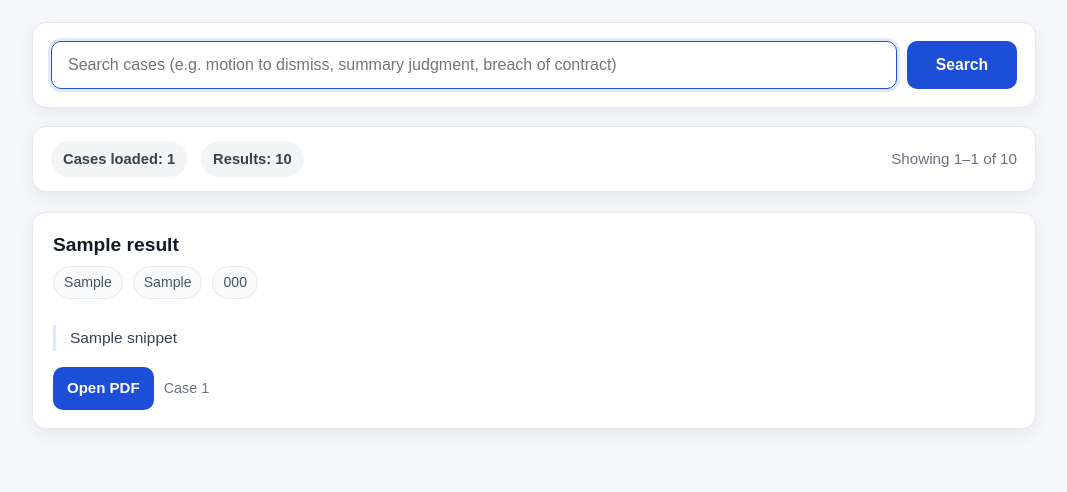
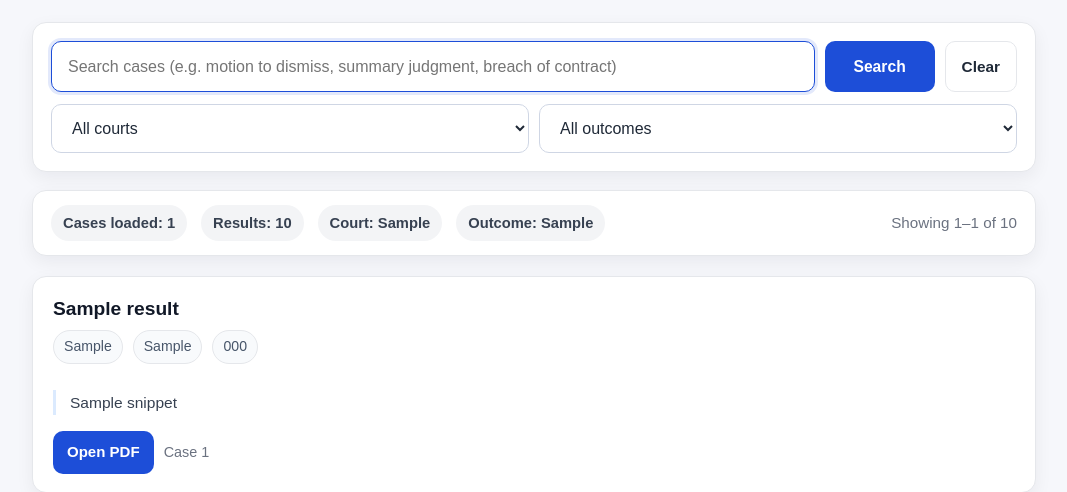
Before and after one commit to nhpcorp35/legal-ai, a Flask app: template templates/index.html in a window 1280 px wide. Shown: the part 94-586 px from the top of the page, without its empty margins (106-1173 px from the left). Run offline with Flask 3, Linux system fonts and the light colour scheme; the template is opened without the code that fills it: most values are stand-ins (such as "Sample title", 1, 10 or a date in 2020).

Commit message:
add court and outcome filters

```diff
--- a/app.py
+++ b/app.py
@@ -203,8 +203,8 @@ def load_rows():
             claims_text = r.get("claims_text", "")
             relief_text = r.get("relief_text", "")
             summary_text = r.get("summary", "")
-            court_text = r.get("court", "")
-            outcome_text = r.get("outcome", "")
+            court_text = normalize_space(r.get("court", ""))
+            outcome_text = normalize_space(r.get("outcome", ""))
             judges_text = r.get("judges", "")
 
             title_norm = normalize_text(title)
@@ -231,7 +231,9 @@ def load_rows():
                 "title": title,
                 "title_norm": title_norm,
                 "court": court_text,
+                "court_norm": normalize_text(court_text),
                 "outcome": outcome_text,
+                "outcome_norm": normalize_text(outcome_text),
                 "judges_text": judges_text,
                 "summary": summary_text,
                 "pdf_filename": pdf_file,
@@ -488,6 +490,31 @@ def search_rows(rows, query):
 
 
 # =========================
+# Filters
+# =========================
+
+def get_filter_options(rows):
+    courts = sorted({r["court"] for r in rows if normalize_space(r.get("court", ""))})
+    outcomes = sorted({r["outcome"] for r in rows if normalize_space(r.get("outcome", ""))})
+    return courts, outcomes
+
+
+def apply_filters(rows, court_filter, outcome_filter):
+    court_norm = normalize_text(court_filter)
+    outcome_norm = normalize_text(outcome_filter)
+
+    filtered = rows
+
+    if court_norm:
+        filtered = [r for r in filtered if r.get("court_norm", "") == court_norm]
+
+    if outcome_norm:
+        filtered = [r for r in filtered if r.get("outcome_norm", "") == outcome_norm]
+
+    return filtered
+
+
+# =========================
 # Pagination
 # =========================
 
@@ -533,10 +560,15 @@ def healthz():
 @app.route("/")
 def index():
     query = normalize_space(request.args.get("q", ""))
+    court_filter = normalize_space(request.args.get("court", ""))
+    outcome_filter = normalize_space(request.args.get("outcome", ""))
     page = safe_int(request.args.get("page", "1"))
 
     rows = get_rows()
-    filtered = search_rows(rows, query)
+    court_options, outcome_options = get_filter_options(rows)
+
+    searched = search_rows(rows, query)
+    filtered = apply_filters(searched, court_filter, outcome_filter)
     pager = paginate(filtered, page)
     terms = tokenize_query(query)
 
@@ -565,6 +597,10 @@ def index():
         "index.html",
         results=display,
         query=query,
+        court_filter=court_filter,
+        outcome_filter=outcome_filter,
+        court_options=court_options,
+        outcome_options=outcome_options,
         pager=pager,
         total_loaded=len(rows),
         load_error=APP_STATE["load_error"],
--- a/templates/index.html
+++ b/templates/index.html
@@ -69,14 +69,25 @@
     }
 
     .search-form {
+      display: grid;
+      gap: 12px;
+    }
+
+    .search-row {
       display: flex;
       gap: 10px;
       flex-wrap: wrap;
     }
 
-    .search-input {
-      flex: 1 1 680px;
-      min-width: 240px;
+    .filter-row {
+      display: flex;
+      gap: 10px;
+      flex-wrap: wrap;
+    }
+
+    .search-input,
+    .filter-select {
+      min-width: 220px;
       padding: 14px 16px;
       border: 1px solid #cfd6e4;
       border-radius: 10px;
@@ -85,7 +96,16 @@
       background: #fff;
     }
 
-    .search-input:focus {
+    .search-input {
+      flex: 1 1 680px;
+    }
+
+    .filter-select {
+      flex: 1 1 240px;
+    }
+
+    .search-input:focus,
+    .filter-select:focus {
       outline: none;
       border-color: var(--accent);
       box-shadow: 0 0 0 3px rgba(29, 78, 216, 0.12);
@@ -324,7 +344,8 @@
       }
 
       .search-btn,
-      .clear-btn {
+      .clear-btn,
+      .filter-select {
         width: 100%;
       }
 
@@ -343,6 +364,7 @@
 
     <div class="search-card">
       <form class="search-form" method="get" action="/">
+        <div class="search-row">
           <input
             class="search-input"
             type="text"
@@ -352,9 +374,26 @@
             autofocus
           />
           <button class="search-btn" type="submit">Search</button>
-        {% if query %}
+          {% if query or court_filter or outcome_filter %}
             <a class="clear-btn" href="/">Clear</a>
           {% endif %}
+        </div>
+
+        <div class="filter-row">
+          <select class="filter-select" name="court">
+            <option value="">All courts</option>
+            {% for court in court_options %}
+              <option value="{{ court }}" {% if court == court_filter %}selected{% endif %}>{{ court }}</option>
+            {% endfor %}
+          </select>
+
+          <select class="filter-select" name="outcome">
+            <option value="">All outcomes</option>
+            {% for outcome in outcome_options %}
+              <option value="{{ outcome }}" {% if outcome == outcome_filter %}selected{% endif %}>{{ outcome }}</option>
+            {% endfor %}
+          </select>
+        </div>
       </form>
     </div>
 
@@ -370,6 +409,12 @@
         <span class="status-pill">Results: {{ pager.total }}</span>
         {% if query %}
           <span class="status-pill">Query: “{{ query }}”</span>
+        {% endif %}
+        {% if court_filter %}
+          <span class="status-pill">Court: {{ court_filter }}</span>
+        {% endif %}
+        {% if outcome_filter %}
+          <span class="status-pill">Outcome: {{ outcome_filter }}</span>
         {% endif %}
       </div>
       <div class="status-text">
@@ -427,7 +472,7 @@
       {% if pager.total_pages > 1 %}
         <div class="pagination">
           {% if pager.has_prev %}
-            <a class="page-btn" href="/?q={{ query|urlencode }}&page={{ pager.prev_page }}">← Previous</a>
+            <a class="page-btn" href="/?q={{ query|urlencode }}&court={{ court_filter|urlencode }}&outcome={{ outcome_filter|urlencode }}&page={{ pager.prev_page }}">← Previous</a>
           {% else %}
             <span class="page-btn disabled">← Previous</span>
           {% endif %}
@@ -435,7 +480,7 @@
           <span class="page-info">Page {{ pager.page }} of {{ pager.total_pages }}</span>
 
           {% if pager.has_next %}
-            <a class="page-btn" href="/?q={{ query|urlencode }}&page={{ pager.next_page }}">Next →</a>
+            <a class="page-btn" href="/?q={{ query|urlencode }}&court={{ court_filter|urlencode }}&outcome={{ outcome_filter|urlencode }}&page={{ pager.next_page }}">Next →</a>
           {% else %}
             <span class="page-btn disabled">Next →</span>
           {% endif %}
@@ -443,8 +488,8 @@
       {% endif %}
     {% else %}
       <div class="empty-state">
-        {% if query %}
-          No cases matched <strong>{{ query }}</strong>.
+        {% if query or court_filter or outcome_filter %}
+          No cases matched your current search and filters.
         {% else %}
           Enter a legal phrase to begin searching.
         {% endif %}
```
Lines whose indentation alone changed are shown as unchanged.
